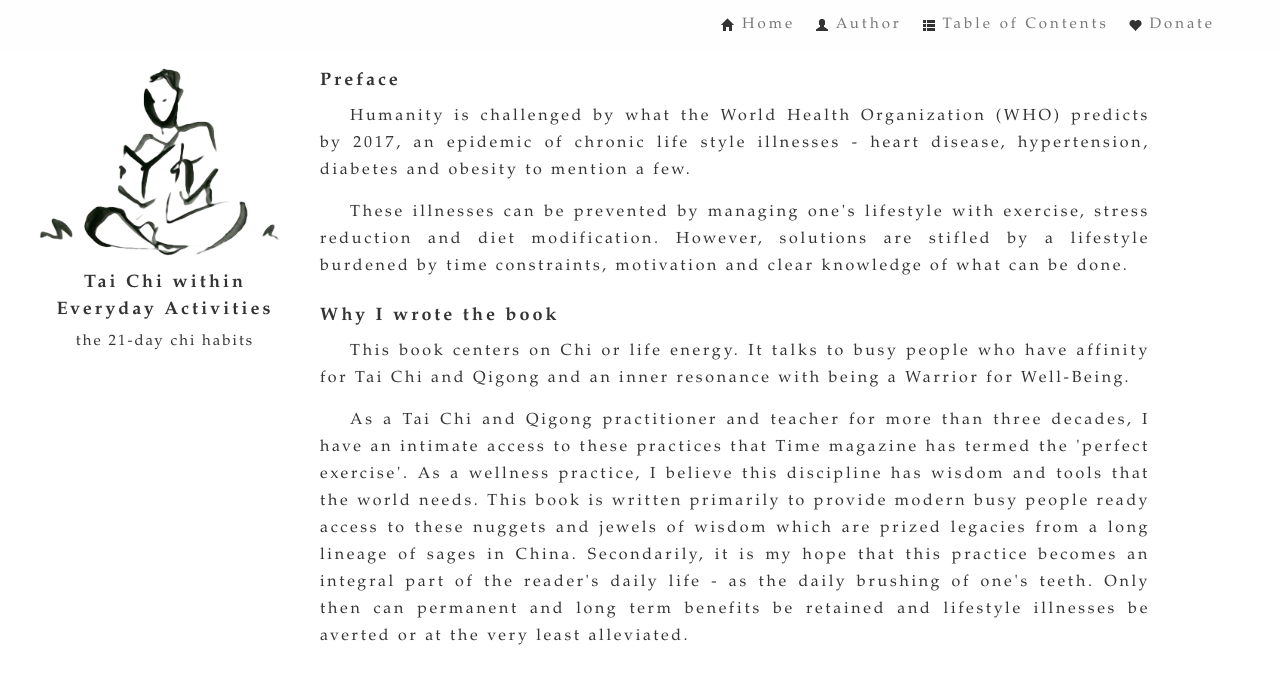
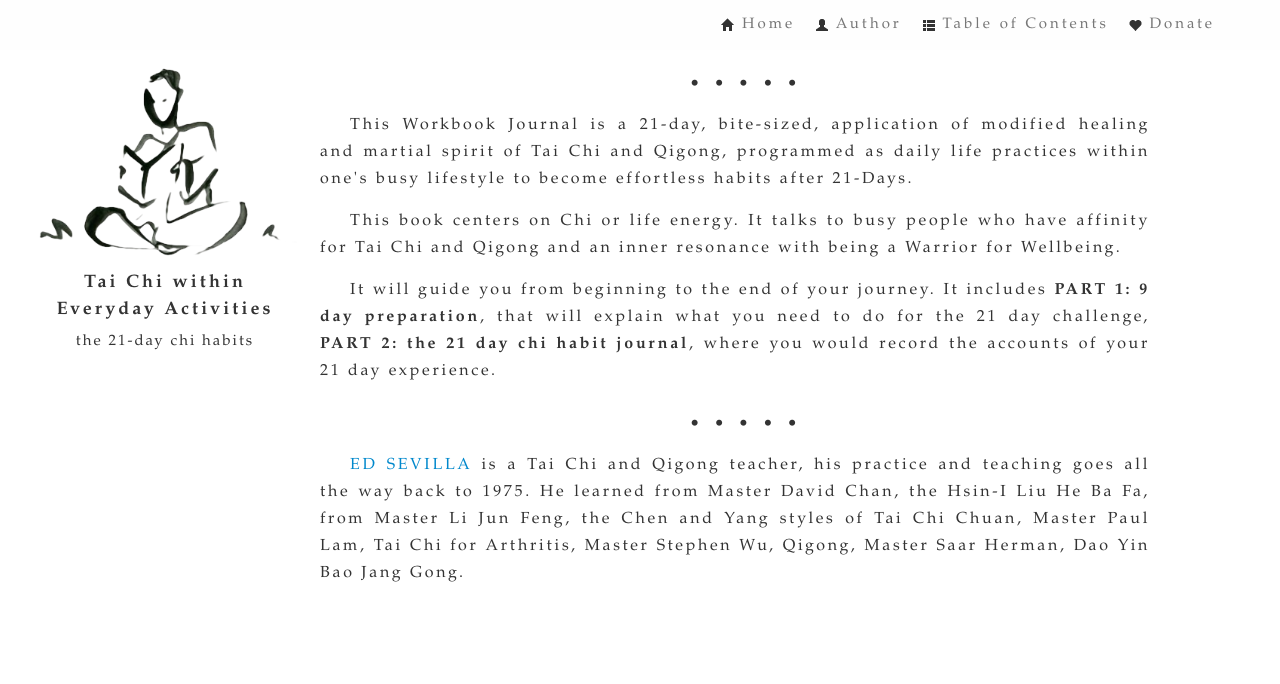
Before and after one commit to chihabit/Everyday-Taichi-Habits, a Jekyll site: the page built from content/home.html, in a window 1280 px wide. Shown: the top 684 px of the page. Built offline with Jekyll 4.4.1, drawn with Linux system fonts in a browser that asks for light colours; some web fonts are replaced; Markdown is read by kramdown in place of the engine named in the settings.

Commit message:
Update home with actual home content.

```diff
--- a/content/home.html
+++ b/content/home.html
@@ -2,18 +2,22 @@
 layout: default
 ---
 
-<section>
-  <h3>Preface</h3>
+<h2>&#149; &#149; &#149; &#149; &#149;</h2>
 
-  <p>Humanity is challenged by what the World Health Organization (WHO) predicts by 2017, an epidemic of chronic life style illnesses - heart disease, hypertension, diabetes and obesity to mention a few.</p>
+<p>
+This Workbook Journal is a 21-day, bite-sized, application of modified healing and martial spirit of Tai Chi and Qigong, programmed as daily life practices within one's busy lifestyle to become effortless habits after 21-Days.
+</p>
 
-  <p>These illnesses can be prevented by managing one's lifestyle with exercise, stress reduction and diet modification. However, solutions are stifled by a lifestyle burdened by time constraints, motivation and clear knowledge of what can be done.</p>
-</section>
+<p>
+This book centers on Chi or life energy. It talks to busy people who have affinity for Tai Chi and Qigong and an inner resonance with being a Warrior for Wellbeing.
+</p>
 
-<section>
-  <h3>Why I wrote the book</h3>
+<p>
+It will guide you from beginning to the end of your journey. It includes <b>PART 1: 9 day preparation</b>, that will explain what you need to do for the 21 day challenge, <b>PART 2: the 21 day chi habit journal</b>, where you would record the accounts of your 21 day experience.
+</p>
 
-  <p>This book centers on Chi or life energy. It talks to busy people who have affinity for Tai Chi and Qigong and an inner resonance with being a Warrior for Well-Being.</p>
+<h2>&#149; &#149; &#149; &#149; &#149;</h2>
 
-  <p>As a Tai Chi and Qigong practitioner and teacher for more than three decades, I have an intimate access to these practices that Time magazine has termed the 'perfect exercise'. As a wellness practice, I believe this discipline has wisdom and tools that the world needs. This book is written primarily to provide modern busy people ready access to these nuggets and jewels of wisdom which are prized legacies from a long lineage of sages in China. Secondarily, it is my hope that this practice becomes an integral part of the reader's daily life - as the daily brushing of one's teeth. Only then can permanent and long term benefits be retained and lifestyle illnesses be averted or at the very least alleviated.</p>
-</section>
+<p>
+<a href="./author.html">ED SEVILLA</a> is a Tai Chi and Qigong teacher, his practice and teaching goes all the way back to 1975. He learned from Master David Chan, the Hsin-I Liu He Ba Fa, from Master Li Jun Feng, the Chen and Yang styles of Tai Chi Chuan, Master Paul Lam, Tai Chi for Arthritis, Master Stephen Wu, Qigong, Master Saar Herman, Dao Yin Bao Jang Gong.
+</p>
```
